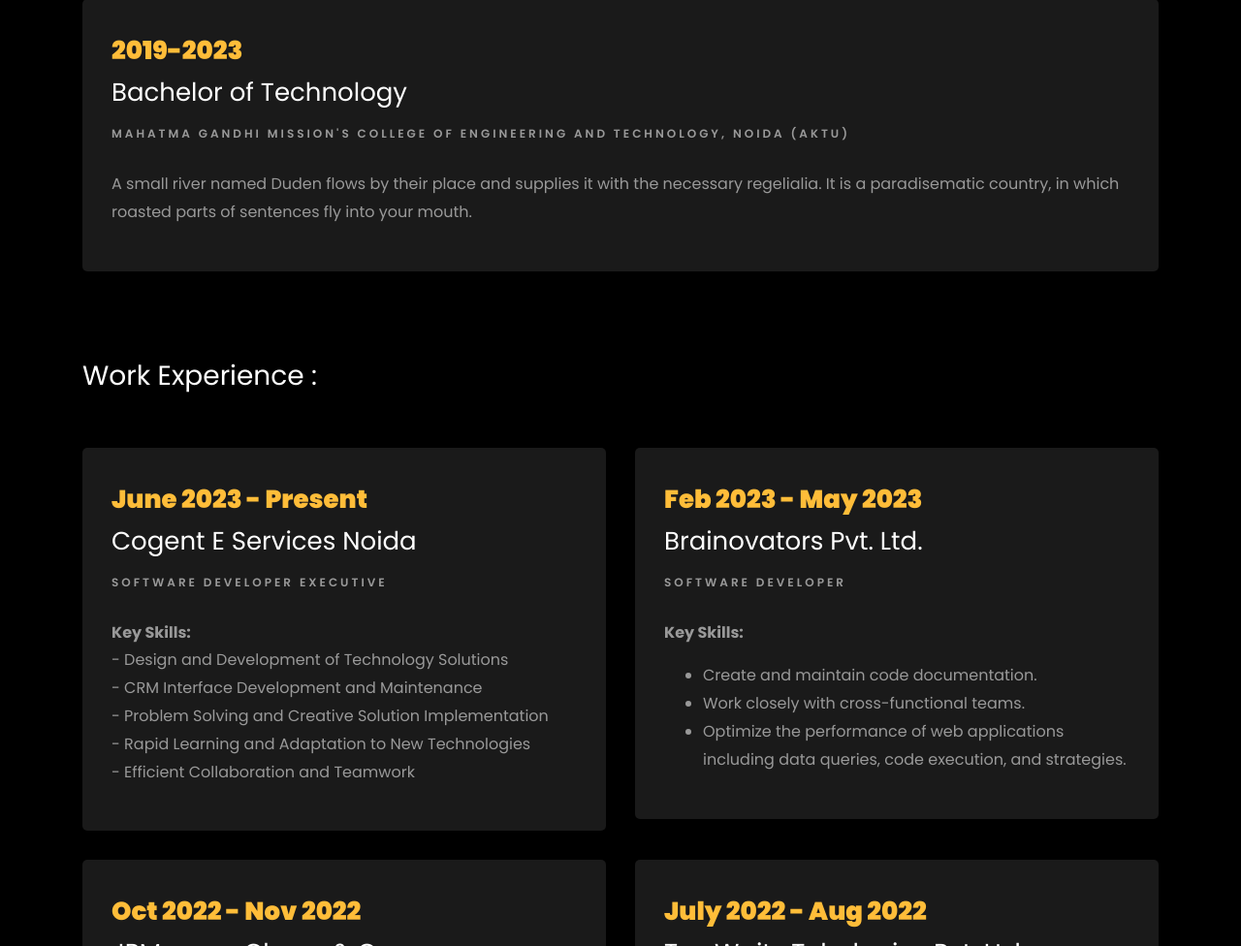
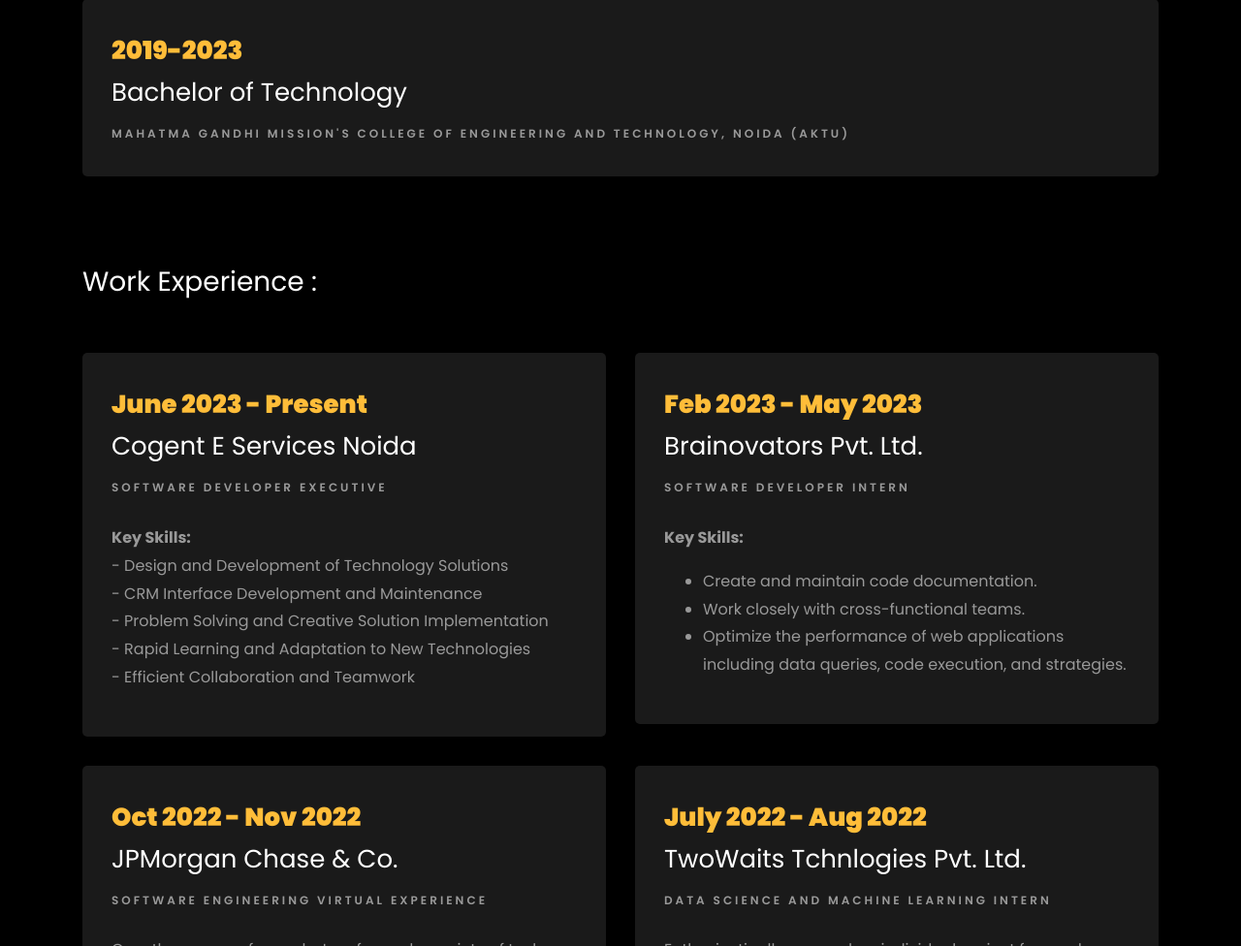
Before and after one commit to firewinds-code/Ekta-Mangal, a plain HTML site: page index.html in a window 1280 px wide. Shown: the part 1985-2961 px from the top of the page at 97% size. Drawn offline with Linux system fonts and the light colour scheme; files whose address does not match are found by name.

Commit message:
Update index.html

```diff
--- a/index.html
+++ b/index.html
@@ -221,11 +221,6 @@
               <span class="date">2019-2023</span>
               <h2>Bachelor of Technology</h2>
               <span class="position">Mahatma Gandhi Mission's College Of Engineering and Technology, Noida (AKTU)</span>
-              <p class="mt-4">
-                A small river named Duden flows by their place and supplies it
-                with the necessary regelialia. It is a paradisematic country, in
-                which roasted parts of sentences fly into your mouth.
-              </p>
             </div>
           </div>
         </div>
@@ -250,7 +245,7 @@
             <div class="resume-wrap ftco-animate">
               <span class="date">Feb 2023 - May 2023</span>
               <h2>Brainovators Pvt. Ltd.</h2>
-              <span class="position">Software Developer</span>
+              <span class="position">Software Developer Intern</span>
               <p class="mt-4">
                 <strong>Key Skills:</strong>
                 <ul>
```
